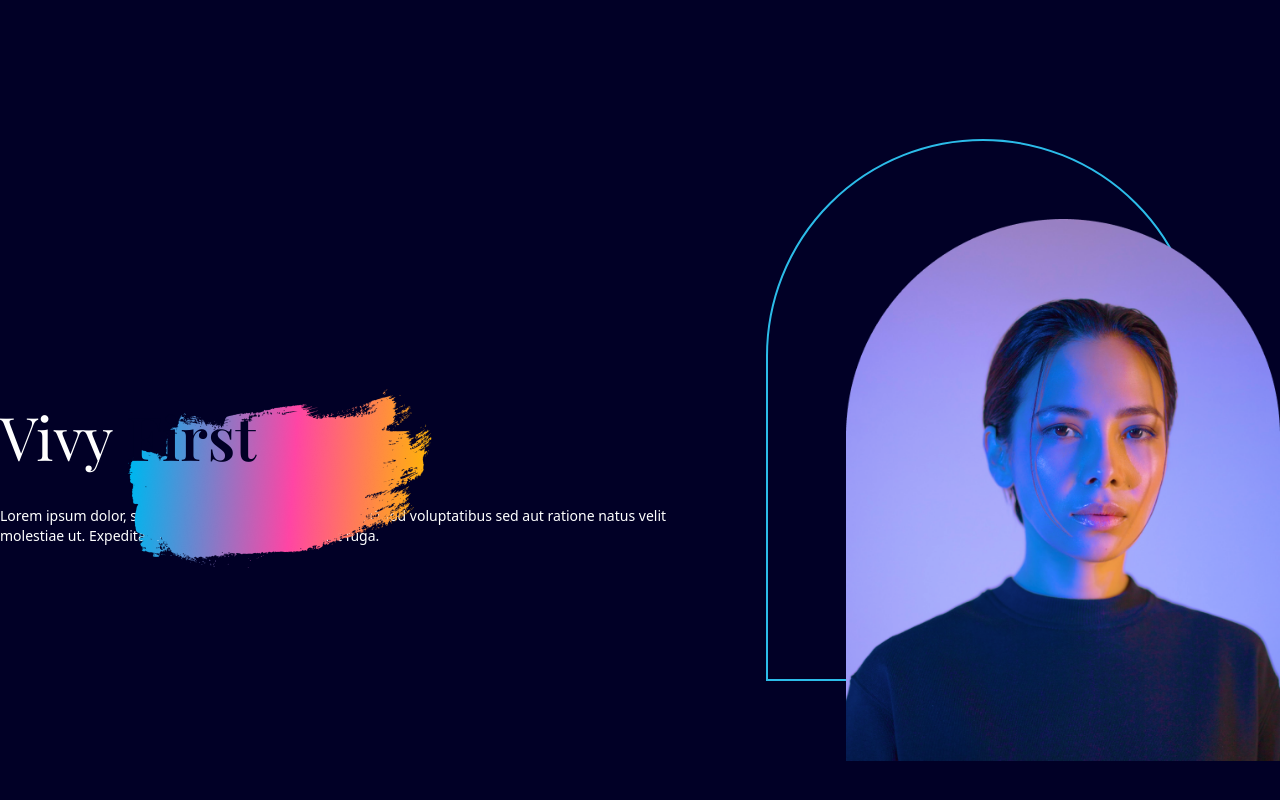
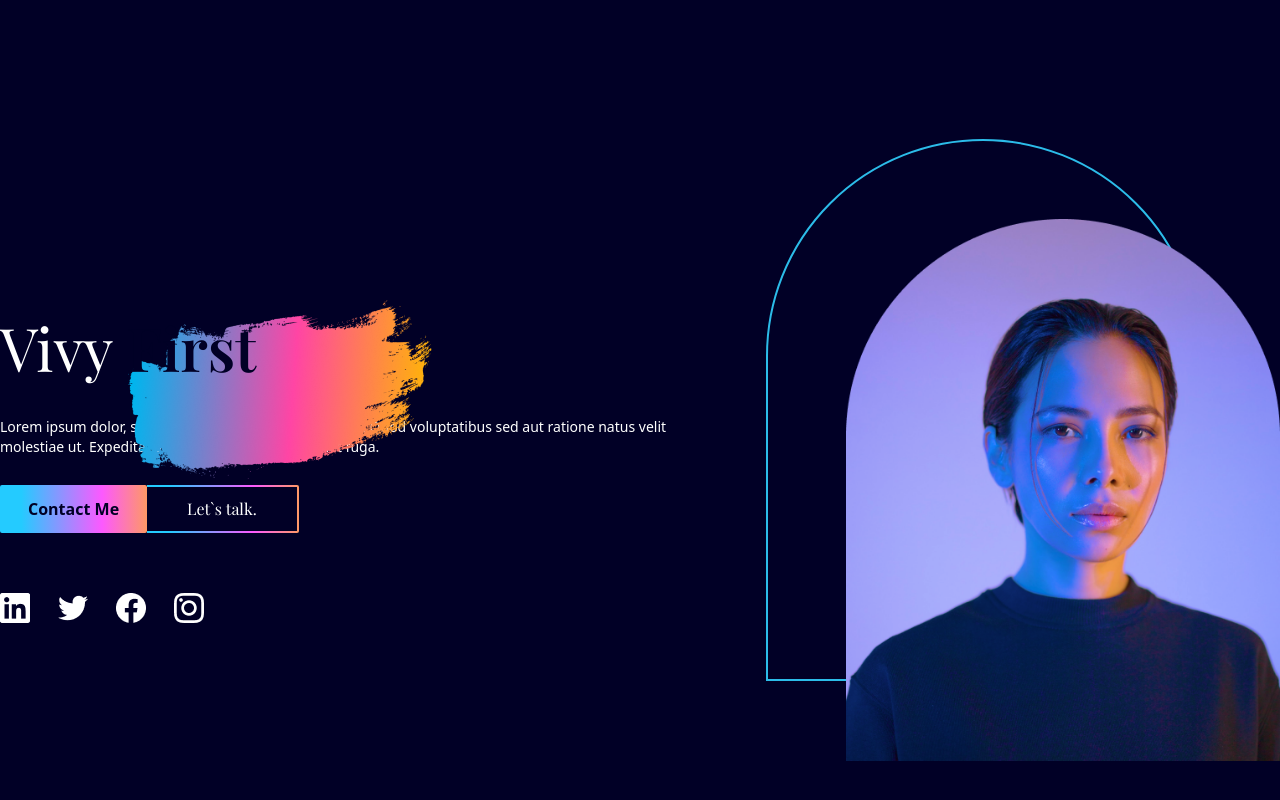
Before and after one commit to Vivy/Portofolio, a React (Vite) app: page / in a window 1280 px wide. Shown: the part 774-1574 px from the top of the page. Built offline with nearby package versions, Linux system fonts and the light colour scheme.

Commit message:
feat: added socialmedia comp

```diff
--- a/public/output.css
+++ b/public/output.css
@@ -572,6 +572,11 @@
   margin-right: auto;
 }
 
+.my-10{
+  margin-top: 2.5rem;
+  margin-bottom: 2.5rem;
+}
+
 .ml-\[33\%\]{
   margin-left: 33%;
 }
@@ -594,6 +599,10 @@
 
 .mb-7{
   margin-bottom: 1.75rem;
+}
+
+.mt-5{
+  margin-top: 1.25rem;
 }
 
 .flex{
@@ -672,8 +681,21 @@
   gap: 1.5rem;
 }
 
+.gap-7{
+  gap: 1.75rem;
+}
+
 .rounded-full{
   border-radius: 9999px;
+}
+
+.rounded-sm{
+  border-radius: 0.125rem;
+}
+
+.rounded-r-sm{
+  border-top-right-radius: 0.125rem;
+  border-bottom-right-radius: 0.125rem;
 }
 
 .bg-deep-blue{
@@ -701,6 +723,10 @@
   background-color: rgb(253 204 73 / var(--tw-bg-opacity));
 }
 
+.bg-gradient-rainblue{
+  background-image: linear-gradient(90deg, #24CBFF 14.53%, #FC59FF 69.36%, #FFBD0C 117.73%);
+}
+
 .p-2{
   padding: 0.5rem;
 }
@@ -717,6 +743,39 @@
 .py-10{
   padding-top: 2.5rem;
   padding-bottom: 2.5rem;
+}
+
+.py-3{
+  padding-top: 0.75rem;
+  padding-bottom: 0.75rem;
+}
+
+.px-7{
+  padding-left: 1.75rem;
+  padding-right: 1.75rem;
+}
+
+.py-0\.5{
+  padding-top: 0.125rem;
+  padding-bottom: 0.125rem;
+}
+
+.py-0{
+  padding-top: 0px;
+  padding-bottom: 0px;
+}
+
+.px-10{
+  padding-left: 2.5rem;
+  padding-right: 2.5rem;
+}
+
+.pr-0\.5{
+  padding-right: 0.125rem;
+}
+
+.pr-0{
+  padding-right: 0px;
 }
 
 .text-center{
@@ -884,9 +943,28 @@
   border-color: rgb(44 188 233 / var(--tw-border-opacity));
 }
 
+.hover\:bg-blue:hover{
+  --tw-bg-opacity: 1;
+  background-color: rgb(44 188 233 / var(--tw-bg-opacity));
+}
+
 .hover\:text-yellow:hover{
   --tw-text-opacity: 1;
   color: rgb(253 204 73 / var(--tw-text-opacity));
+}
+
+.hover\:text-white:hover{
+  --tw-text-opacity: 1;
+  color: rgb(255 255 255 / var(--tw-text-opacity));
+}
+
+.hover\:text-red:hover{
+  --tw-text-opacity: 1;
+  color: rgb(220 68 146 / var(--tw-text-opacity));
+}
+
+.hover\:opacity-50:hover{
+  opacity: 0.5;
 }
 
 .hover\:saturate-200:hover{
@@ -943,6 +1021,10 @@
     align-items: center;
   }
 
+  .md\:justify-start{
+    justify-content: flex-start;
+  }
+
   .md\:justify-between{
     justify-content: space-between;
   }
--- a/src/component/landing/landing.jsx
+++ b/src/component/landing/landing.jsx
@@ -1,6 +1,7 @@
 import useMediaQuery from '../../hooks/useMediaQuery';
 import { motion } from 'framer-motion';
 import AnchorLink from 'react-anchor-link-smooth-scroll';
+import SocialMediaIcons from '../socialmedia/socialmediaicons';
 
 const Landing = ({ setSelectedPage }) => {
   const isAboveMediumScreens = useMediaQuery('(min-width: 1060px)');
@@ -60,6 +61,49 @@
             perferendis. Doloribus, amet fuga.
           </p>
         </motion.div>
+        {/* {call to action} */}
+
+        <motion.div
+          className=' flex mt-5 justify-center md:justify-start'
+          initial='hidden'
+          whileInView='visible'
+          viewport={{ once: true, amount: 0.5 }}
+          transition={{ delay: 0.2, duration: 0.5 }}
+          variants={{
+            hidden: { opacity: 0, x: -50 },
+            visible: { opacity: 1, x: 0 },
+          }}
+        >
+          <AnchorLink
+            className='bg-gradient-rainblue text-deep-blue rounded-sm py-3 px-7 font-semibold hover:bg-blue hover:text-white transition duration-500 '
+            onClick={setSelectedPage('contact')}
+            href='#contact'
+          >
+            Contact Me
+          </AnchorLink>
+          <AnchorLink
+            className='rounded-r-sm bg-gradient-rainblue py-0.5 pr-0.5 '
+            onClick={setSelectedPage('contact')}
+            href='#contact'
+          >
+            <div className='bg-deep-blue hover:text-red transition duration-500 w-full h-full flex items-center justify-center px-10 font-playfair'>
+              Let`s talk.
+            </div>
+          </AnchorLink>
+        </motion.div>
+        <motion.div
+          className=' flex mt-5 justify-center md:justify-start'
+          initial='hidden'
+          whileInView='visible'
+          viewport={{ once: true, amount: 0.5 }}
+          transition={{ delay: 0.4, duration: 0.5 }}
+          variants={{
+            hidden: { opacity: 0, x: -50 },
+            visible: { opacity: 1, x: 0 },
+          }}
+        >
+          <SocialMediaIcons />
+        </motion.div>
       </div>
     </section>
   );
--- /dev/null
+++ b/src/component/socialmedia/socialmediaicons.jsx
@@ -0,0 +1,40 @@
+const SocialMediaIcons = () => {
+  return (
+    <div className='flex justify-center md:justify-start my-10 gap-7'>
+      <a
+        className='hover:opacity-50 transition duration-500'
+        href='https://www.linkedin.com'
+        target='_blank'
+        rel='noreferrer'
+      >
+        <img src='../assets/linkedin.png' alt='linkedin-link' />
+      </a>
+      <a
+        className='hover:opacity-50 transition duration-500'
+        href='https://www.twitter.com'
+        target='_blank'
+        rel='noreferrer'
+      >
+        <img src='../assets/twitter.png' alt='twitter-link' />
+      </a>
+      <a
+        className='hover:opacity-50 transition duration-500'
+        href='https://www.facebook.com'
+        target='_blank'
+        rel='noreferrer'
+      >
+        <img src='../assets/facebook.png' alt='facebook-link' />
+      </a>
+      <a
+        className='hover:opacity-50 transition duration-500'
+        href='https://www.instagram.com'
+        target='_blank'
+        rel='noreferrer'
+      >
+        <img src='../assets/instagram.png' alt='instagram-link' />
+      </a>
+    </div>
+  );
+};
+
+export default SocialMediaIcons;
```
